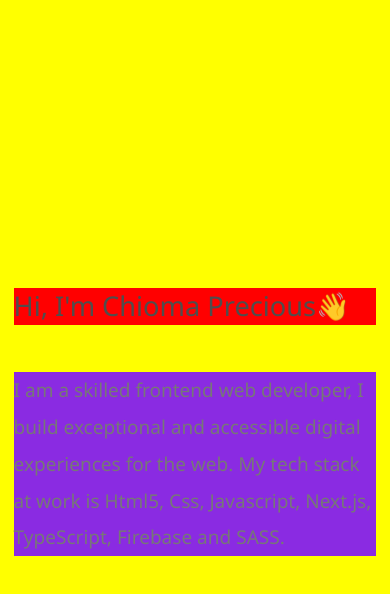
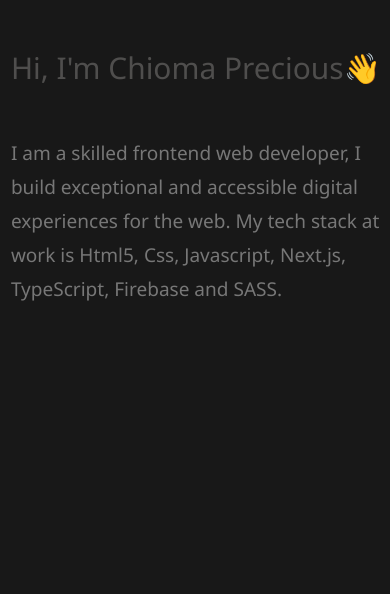
Before and after one commit to chiomaubaezuonu/my-portfolio, a Next.js app: page /about in a window 390 px wide. Shown: the top 594 px of the page. Built offline with nearby package versions, Linux system fonts and the light colour scheme.

Commit message:
Modified media query for aboout page for small screen sizes

```diff
--- a/app/about/about.module.css
+++ b/app/about/about.module.css
@@ -82,32 +82,27 @@
 
 @media (max-width: 600px) {
     .aboutDiv {
-        /* padding-top: 4.9rem;
-        padding-bottom: 4.9rem;
-        padding-left: 0.9rem;
-        padding-right: 0.9rem; */
-        line-height: 2.7rem;
-        display: flex;
-        justify-content: center;
-        background-color: yellow;
-        align-items: center;
-        padding: 1rem;
+        display: block;
+        padding-top: 4rem;
+        padding-left: 0.8rem;
+        padding-right: 0.5rem;
     }
 
     .emoji {
-        font-size: 2rem;
+        font-size: 2.2rem;
         width: 100%;
         color: #4F4E4D;
+        margin-top: 0;
+        display: block;
         text-align: left;
-        background-color: red;
     }
 
     .about {
         font-size: 1.4rem;
-        margin-top: 1.2rem;
+        margin-top: 4rem;
         width: 100%;
         text-align: left;
-        background-color: blueviolet;
+        line-height: 2.5rem;
     }
 }
 
```
